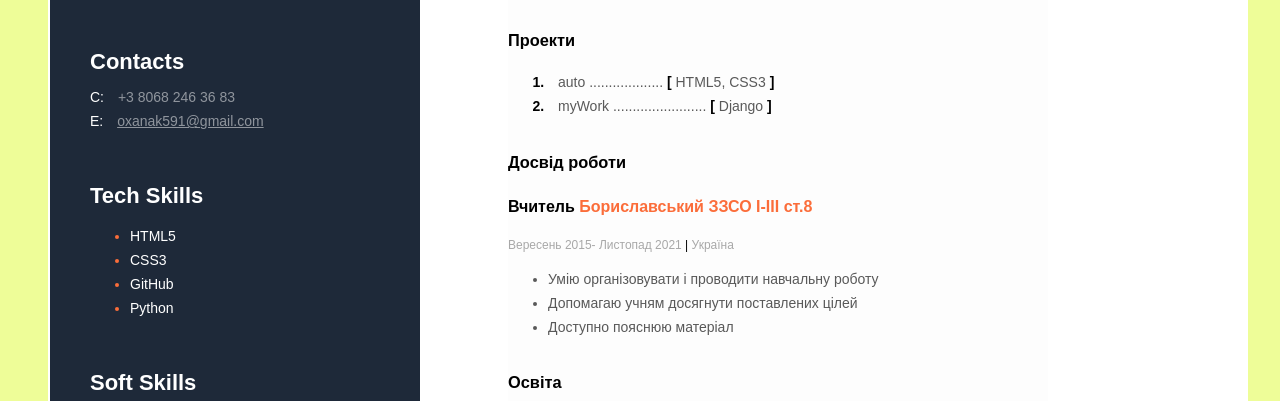
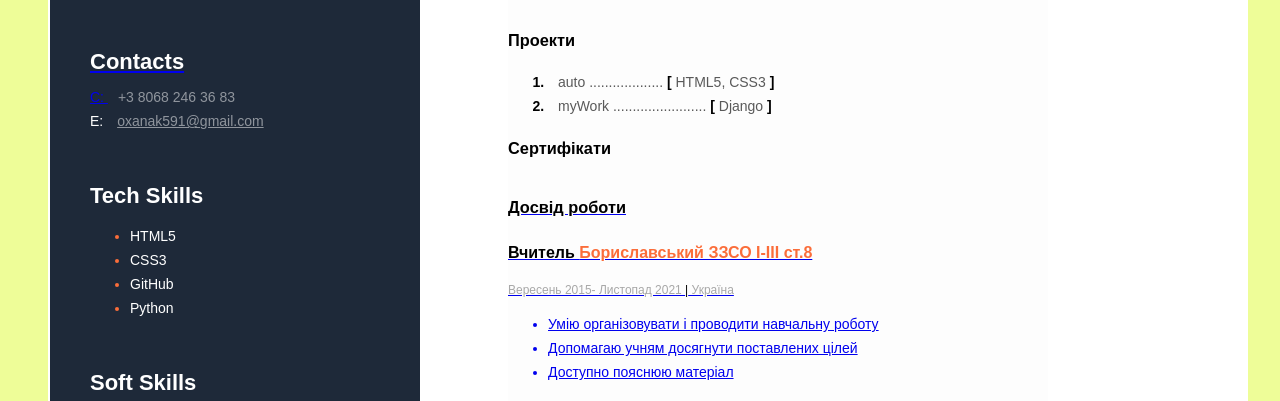
Before and after one commit to Oxana591/cv.io, a plain HTML site: page index.htm in a window 1280 px wide. Shown: the part 366-767 px from the top of the page. Drawn offline with Linux system fonts and the light colour scheme.

Commit message:
Update index.htm

```diff
--- a/index.htm
+++ b/index.htm
@@ -40,6 +40,7 @@
             </li>
 
           </ol>
+            <h3>Сертифікати<a href='https://github.com/Oxana591/Portfolio.git'></h3>
         </div>
 
         <!-- My work experience section -->
```
